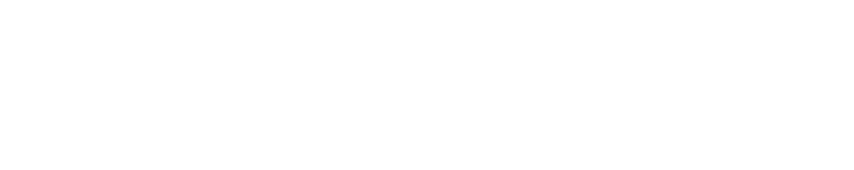
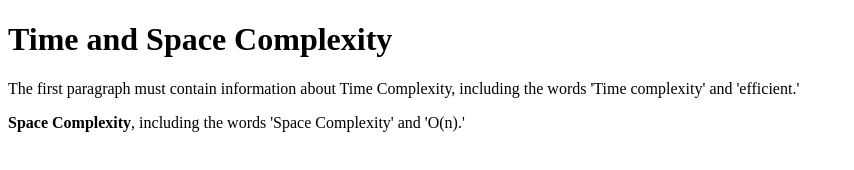
Before and after one commit to acciojob/time-and-space-complexity-Balramrawat, a website: page main.html in a window 1280 px wide. Shown: the whole page, without its empty margins (0-854 px from the left). Drawn offline with Linux system fonts and the light colour scheme.

Commit message:
created a submission

```diff
--- a/main.html
+++ b/main.html
@@ -4,10 +4,15 @@
 
 <head>
 	<link rel="stylesheet" href="styles.css">
+	<title>Time and Space Complexity</title>
 </head>
 
 <body>
 	<!-- the entire body must be written by student -->
+	<h1>Time and Space Complexity</h1>
+	<p>The first paragraph must contain information about Time Complexity, including the words 'Time complexity' and 'efficient.'</p>
+	<p> <b>Space Complexity</b>, including the words 'Space Complexity' and 'O(n).'</p>
+
     <script type="text/javascript" src="./script.js">
 </script>
 
```
